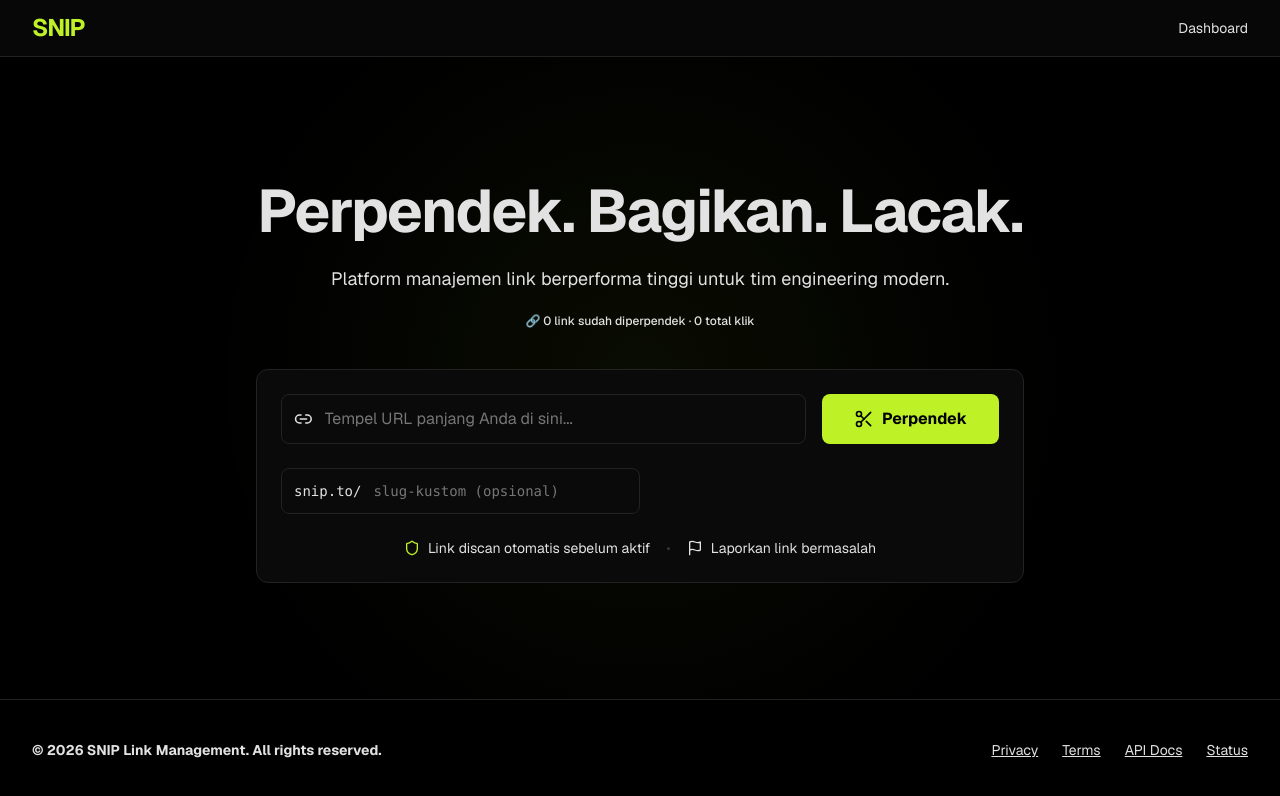
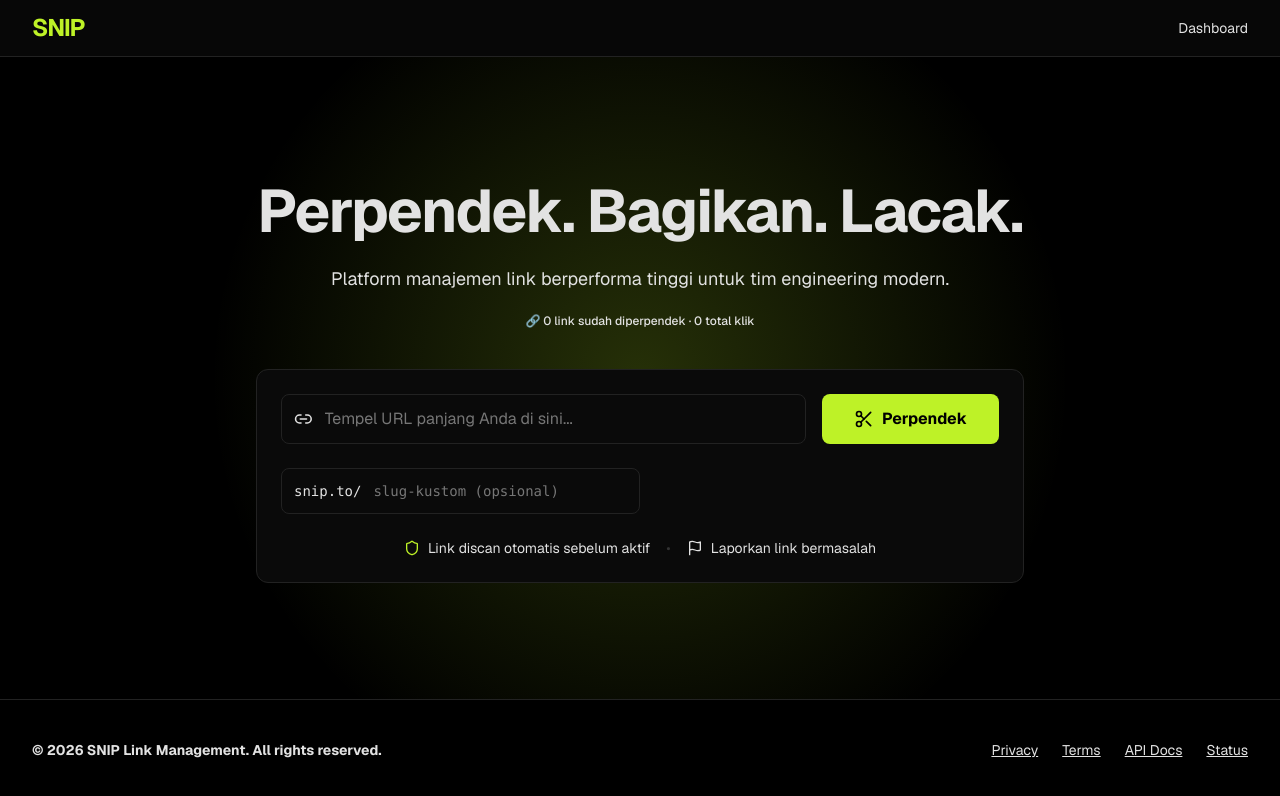
Before and after one commit to ajiarl/Snip, a Next.js app: page / in a window 1280 px wide. Shown: the top 796 px of the page. Built offline with nearby package versions, Linux system fonts and the light colour scheme; no server answers; the database is empty.

Commit message:
fix: restore background glow opacity to original 20% intensity

```diff
--- a/app/page.tsx
+++ b/app/page.tsx
@@ -12,7 +12,7 @@ export default async function HomePage() {
       <Navbar />
 
       {/* Main Content */}
-      <main className="flex-grow flex flex-col items-center justify-center px-4 md:px-8 py-16 relative overflow-hidden bg-[radial-gradient(circle_at_center,rgba(190,242,39,0.05)_0%,transparent_60%)]">
+      <main className="flex-grow flex flex-col items-center justify-center px-4 md:px-8 py-16 relative overflow-hidden bg-[radial-gradient(circle_at_center,rgba(190,242,39,0.20)_0%,transparent_60%)]">
         <div className="z-10 w-full max-w-3xl flex flex-col items-center text-center gap-10">
           <div className="flex flex-col gap-4">
             <h1 className="text-5xl md:text-6xl font-bold text-foreground leading-tight tracking-tight">
```
